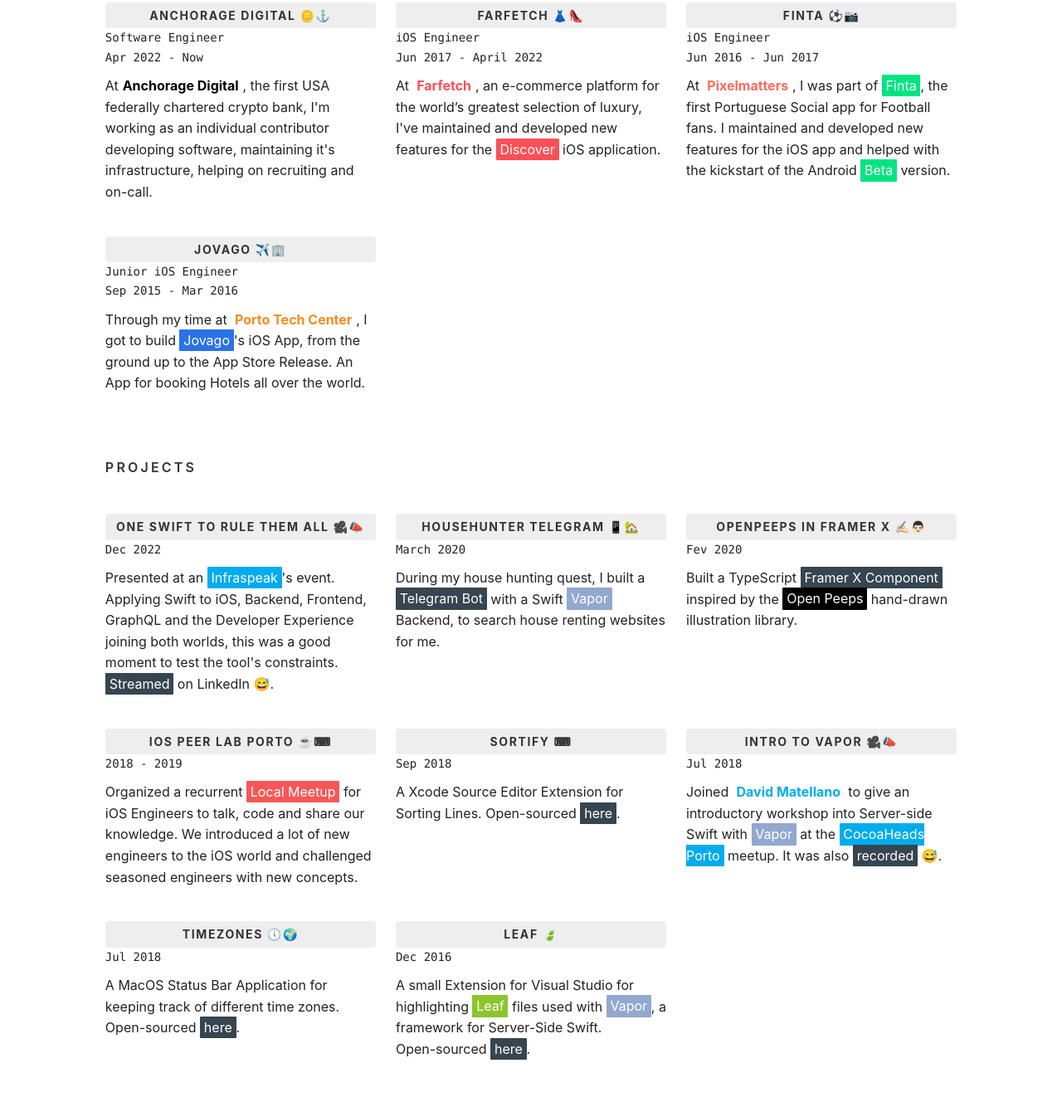
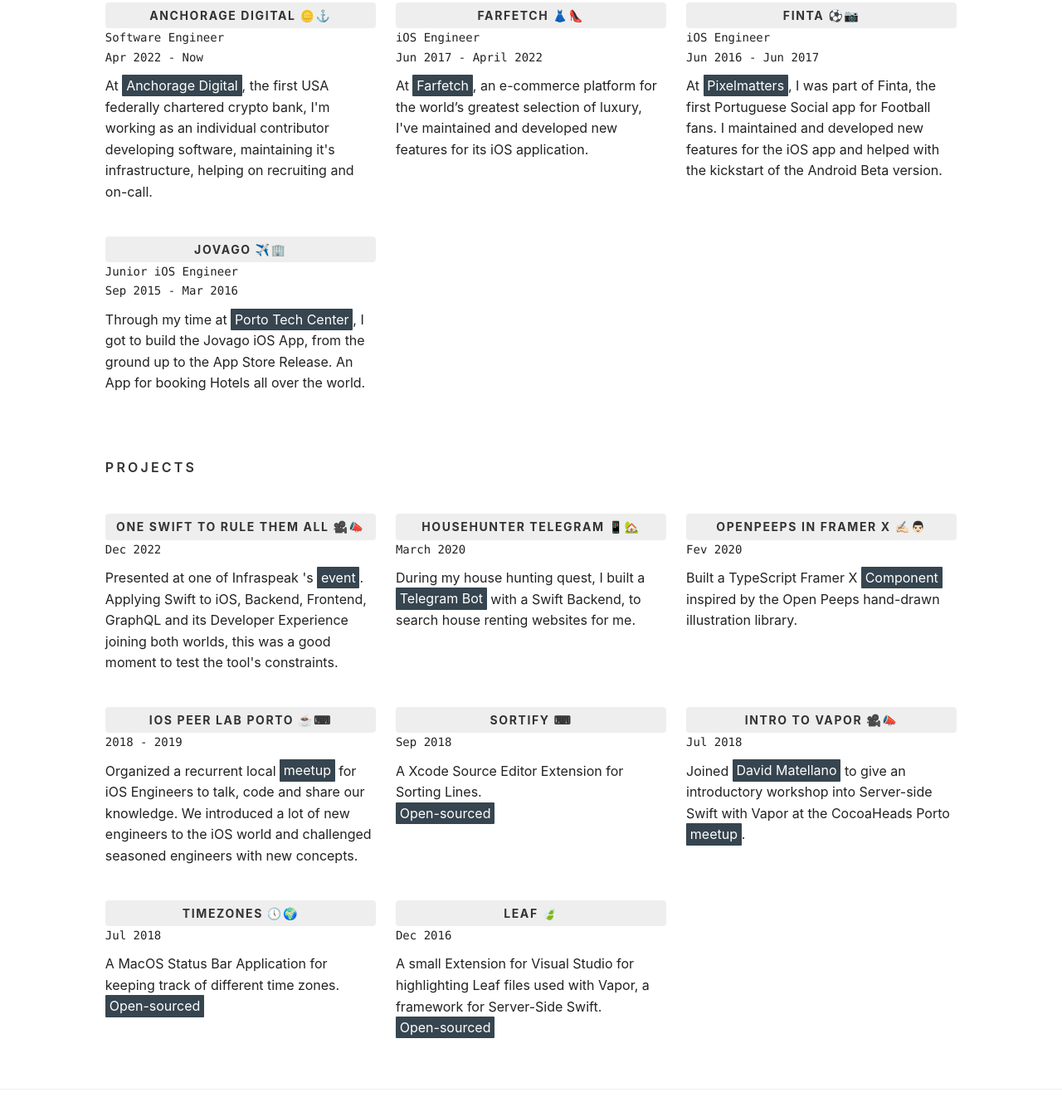
Before and after one commit to franciscoamado/FranciscoAmado.github.io, a Gatsby site: page / in a window 1280 px wide. Shown: the part 506-1840 px from the top of the page at 83% size. Built offline with nearby package versions, Linux system fonts and the light colour scheme; Gatsby itself is replaced by a stand-in of ours; some packages are replaced by stand-ins of ours.

Commit message:
make it minimal

```diff
--- a/src/components/tag.js
+++ b/src/components/tag.js
@@ -11,33 +11,24 @@
   )
 }
 
-// style={{
-//   background: ${props.background},
-//   color: ${props => props.props.color || "white"},
-//   borderRadius: ${props => props.props.radius || "1px"},
-// }}
-
 const Container = styled.span`
-  background: ${(props) => props.props.background || "transparent"};
-  background-color: ${(props) => props.props.background || "transparent"};
+  background: "#000000";
+  background-color: "#000000";
+  boxShadow: none;
   border: none;
+  border-radius: 25px;
   cursor: pointer;
-  border-radius: 1px;
   text-decoration: none !important;
+  boxShadow: none;
   &:hover {
     opacity: 0.8;
   }
 `
 
 const Title = styled.a`
-  background: ${(props) => props.props.background || "transparent"};
-  background-color: ${(props) => props.props.background || "transparent"};
-  color: ${(props) => props.props.color || "white"};
+  border-radius: 1px;
+  color: "white";
   text-decoration: none !important;
-  text-transform: strong;
-  &:hover {
-    opacity: 0.8;
-  }
 `
 
 export default (props) => <Tag {...props} />
--- a/src/pages/index.js
+++ b/src/pages/index.js
@@ -32,15 +32,7 @@
             <Stamp>Software Engineer</Stamp>
             <Stamp>Apr 2022 - Now</Stamp>
             <Description>
-              At{""}
-              <strong>
-                <Tag
-                  text="Anchorage Digital"
-                  href="https://anchorage.com/"
-                  color="#000000"
-                  padding="0"
-                />
-              </strong>, the first USA federally chartered crypto bank, I'm working as an individual contributor developing software, maintaining it's  infrastructure, helping on recruiting and on-call.
+              At {" "}<Tag text="Anchorage Digital" href="https://anchorage.com/"/>, the first USA federally chartered crypto bank, I'm working as an individual contributor developing software, maintaining it's  infrastructure, helping on recruiting and on-call.
             </Description>
           </Column>
 
@@ -50,23 +42,12 @@
             <Stamp>Jun 2017 - April 2022</Stamp>
             <Description>
               At{" "}
-              <strong>
                 <Tag
                   text="Farfetch"
                   href="https://farfetch.com"
-                  color="#fd4f57"
-                  padding="0"
                 />
-              </strong>
               , an e-commerce platform for the world’s greatest selection of luxury, I've
-              maintained and developed new features for the{" "}
-              <Tag
-                text="Discover"
-                href="https://appstore.com/farfetch"
-                background="#fd4f57"
-                color="white"
-              />{" "}
-              iOS application.
+              maintained and developed new features for its iOS application.
             </Description>
           </Column>
 
@@ -76,29 +57,13 @@
             <Stamp>Jun 2016 - Jun 2017</Stamp>
             <Description>
               At{" "}
-              <strong>
                 <Tag
                   text="Pixelmatters"
                   href="https://www.pixelmatters.com/"
-                  color="#FF695C"
-                  padding="0"
                 />
-              </strong>
-              , I was part of{" "}
-              <Tag
-                text="Finta"
-                href="https://appsto.re/pt/GEiO9.i"
-                background="#00E582"
-              />
-              , the first Portuguese Social app for Football fans. I maintained and
+              , I was part of Finta, the first Portuguese Social app for Football fans. I maintained and
               developed new features for the iOS app and helped with the
-              kickstart of the Android{" "}
-              <Tag
-                text="Beta"
-                href="https://goo.gl/JRGfHg"
-                background="#00E582"
-              />{" "}
-              version.
+              kickstart of the Android Beta version.
             </Description>
           </Column>
 
@@ -108,21 +73,11 @@
             <Stamp>Sep 2015 - Mar 2016</Stamp>
             <Description>
               Through my time at{" "}
-              <strong>
                 <Tag
                   text="Porto Tech Center"
                   href="https://pt.linkedin.com/company/porto-tech-center"
-                  color="#F68B1E"
-                  padding="0"
                 />
-              </strong>
-              , I got to build{" "}
-              <Tag
-                text="Jovago"
-                href="https://pt.linkedin.com/company/porto-tech-center"
-                background="#2A72E8"
-              />
-              's iOS App, from the ground up to the App Store Release. An App for
+              , I got to build the Jovago iOS App, from the ground up to the App Store Release. An App for
               booking Hotels all over the world.
             </Description>
           </Column>
@@ -134,22 +89,11 @@
             <Subtitle>One Swift to Rule them all 🎥📣</Subtitle>
             <Stamp>Dec 2022</Stamp>
             <Description>
-              Presented at an{" "}
-              <Tag
-                text="Infraspeak"
-                href="https://www.linkedin.com/showcase/inside-infraspeak/"
-                background="#00aced"
-              />
-              's event. Applying Swift to
-              iOS, Backend, Frontend, GraphQL and the Developer Experience
+              Presented at one of Infraspeak
+              's <Tag text="event" href="https://www.linkedin.com/events/speak-out-mobilesdevs-kotlinpla7008850125951254529/theater/"/>.
+              Applying Swift to iOS, Backend, Frontend, GraphQL and its Developer Experience
               joining both worlds, this was a good moment to test
-              the tool's constraints.{" "}
-              <Tag
-                text="Streamed"
-                href="https://www.linkedin.com/events/speak-out-mobilesdevs-kotlinpla7008850125951254529/theater/"
-                background="#36454f"
-              />{" "}
-              on LinkedIn 😅.
+              the tool's constraints.
             </Description>
           </Column>
 
@@ -157,19 +101,7 @@
             <Subtitle>HouseHunter Telegram 📱🏡</Subtitle>
             <Stamp>March 2020</Stamp>
             <Description>
-              During my house hunting quest, I built a{" "}
-              <Tag
-                text="Telegram Bot"
-                href="https://github.com/FranciscoAmado/househunter-vapor"
-                background="#36454f"
-              />{" "}
-              with a Swift{" "}
-              <Tag
-                text="Vapor"
-                href="http://vapor.codes"
-                background="#92A8CF"
-              />{" "}
-              Backend, to search house renting websites for me.
+              During my house hunting quest, I built a <Tag text="Telegram Bot" href="https://github.com/FranciscoAmado/househunter-vapor"/> with a Swift Backend, to search house renting websites for me.
             </Description>
           </Column>
 
@@ -177,19 +109,7 @@
             <Subtitle>OpenPeeps in Framer X ✍🏻👨🏻</Subtitle>
             <Stamp>Fev 2020</Stamp>
             <Description>
-              Built a TypeScript{" "}
-              <Tag
-                text="Framer X Component"
-                href="https://github.com/FranciscoAmado/OpenPeeps.framerfx"
-                background="#36454f"
-              />{" "}
-              inspired by the{" "}
-              <Tag
-                text="Open Peeps"
-                href="https://www.openpeeps.com/"
-                background="#000"
-              />{" "}
-              hand-drawn illustration library.
+              Built a TypeScript Framer X <Tag text="Component" href="https://github.com/FranciscoAmado/OpenPeeps.framerfx"/> inspired by the Open Peeps hand-drawn illustration library.
             </Description>
           </Column>
 
@@ -197,12 +117,7 @@
             <Subtitle>iOS Peer Lab Porto ️☕⌨</Subtitle>
             <Stamp>2018 - 2019</Stamp>
             <Description>
-              Organized a recurrent{" "}
-              <Tag
-                text="Local Meetup"
-                href="https://www.meetup.com/iOS-Peer-Lab-Porto/"
-                background="#f65858"
-              />{" "}
+              Organized a recurrent local <Tag text="meetup" href="https://www.meetup.com/iOS-Peer-Lab-Porto/"/>{" "}
               for iOS Engineers to talk, code and share our knowledge.
               We introduced a lot of new engineers to the iOS world and challenged seasoned engineers with new concepts.
             </Description>
@@ -213,13 +128,7 @@
             <Stamp>Sep 2018</Stamp>
             <Description>
               A Xcode Source Editor Extension for Sorting Lines.
-              Open-sourced{" "}
-              <Tag
-                text="here"
-                href="https://github.com/FranciscoAmado/Sortify"
-                background="#36454f"
-              />
-              .
+              <br /><Tag text="Open-sourced" href="https://github.com/FranciscoAmado/Sortify"/>
             </Description>
           </Column>
 
@@ -227,35 +136,7 @@
             <Subtitle>Intro to Vapor 🎥📣</Subtitle>
             <Stamp>Jul 2018</Stamp>
             <Description>
-              Joined{" "}
-              <strong>
-                <Tag
-                  text="David Matellano"
-                  href="https://twitter.com/damacri86"
-                  color="#00aced"
-                  padding="0"
-                />
-              </strong>{" "}
-              to give an introductory workshop into Server-side Swift with{" "}
-              <Tag
-                text="Vapor"
-                href="http://vapor.codes"
-                background="#92A8CF"
-              />{" "}
-              at the{" "}
-              <Tag
-                text="CocoaHeads Porto"
-                href="https://twitter.com/cocoaheadsporto"
-                background="#00aced"
-              />{" "}
-              meetup.
-              It was also{" "}
-              <Tag
-                text="recorded"
-                href="https://youtu.be/vzpn7FqOUpI"
-                background="#36454f"
-              />{" "}
-              😅.
+              Joined <Tag text="David Matellano" href="https://twitter.com/damacri86"/> to give an introductory workshop into Server-side Swift with Vapor at the CocoaHeads Porto <Tag text="meetup" href="https://youtu.be/vzpn7FqOUpI"/>.
             </Description>
           </Column>
 
@@ -265,14 +146,7 @@
             <Description>
               A MacOS Status Bar Application for keeping track of different time
               zones.
-              <br />
-              Open-sourced{" "}
-              <Tag
-                text="here"
-                href="https://github.com/FranciscoAmado/Timezones"
-                background="#36454f"
-              />
-              .
+              <br /><Tag text="Open-sourced" href="https://github.com/FranciscoAmado/Timezones" />
             </Description>
           </Column>
 
@@ -280,27 +154,8 @@
             <Subtitle>Leaf 🍃</Subtitle>
             <Stamp>Dec 2016</Stamp>
             <Description>
-              A small Extension for Visual Studio for highlighting{" "}
-              <Tag
-                text="Leaf"
-                href="https://github.com/vapor/leaf"
-                background="#8BC52B"
-              />{" "}
-              files used with{" "}
-              <Tag
-                text="Vapor"
-                href="http://vapor.codes"
-                background="#92A8CF"
-              />
-              , a framework for Server-Side Swift.
-              <br />
-              Open-sourced{" "}
-              <Tag
-                text="here"
-                href="https://github.com/FranciscoAmado/vscode-html-leaf"
-                background="#36454f"
-              />
-              .
+              A small Extension for Visual Studio for highlighting Leaf files used with Vapor, a framework for Server-Side Swift.
+              <br /><Tag text="Open-sourced" href="https://github.com/FranciscoAmado/vscode-html-leaf"/>
             </Description>
           </Column>
         </Grid>
--- a/src/sections/header-home.js
+++ b/src/sections/header-home.js
@@ -14,11 +14,7 @@
       <h4>from Porto 🇵🇹</h4>
       <h4>
         I work at{" "}
-        <Tag
-          text="Anchorage Digital"
-          href="https://anchorage.com/"
-          background="#000000"
-        />{" "}
+        <Tag text="Anchorage Digital" href="https://anchorage.com/" background="#000000" />{" "}
         as a Software Engineer, mostly in Go.
       </h4>
     </Container>
--- a/src/templates/blog-post.js
+++ b/src/templates/blog-post.js
@@ -2,7 +2,6 @@
 import { Link, graphql } from "gatsby"
 import styled from "styled-components"
 
-import Bio from "../components/bio"
 import Layout from "../components/layout"
 import SEO from "../components/seo"
 import { rhythm, scale } from "../utils/typography"
@@ -39,7 +38,6 @@
           />
           <h4>That's it for now 👋🏻</h4>
         </Container>
-        {/* <Bio /> */}
 
         <ul
           style={{
```
Also changed, not shown: src/components/entry.js (deleted, +0 -30 lines), src/components/me.js (deleted, +0 -107 lines).
